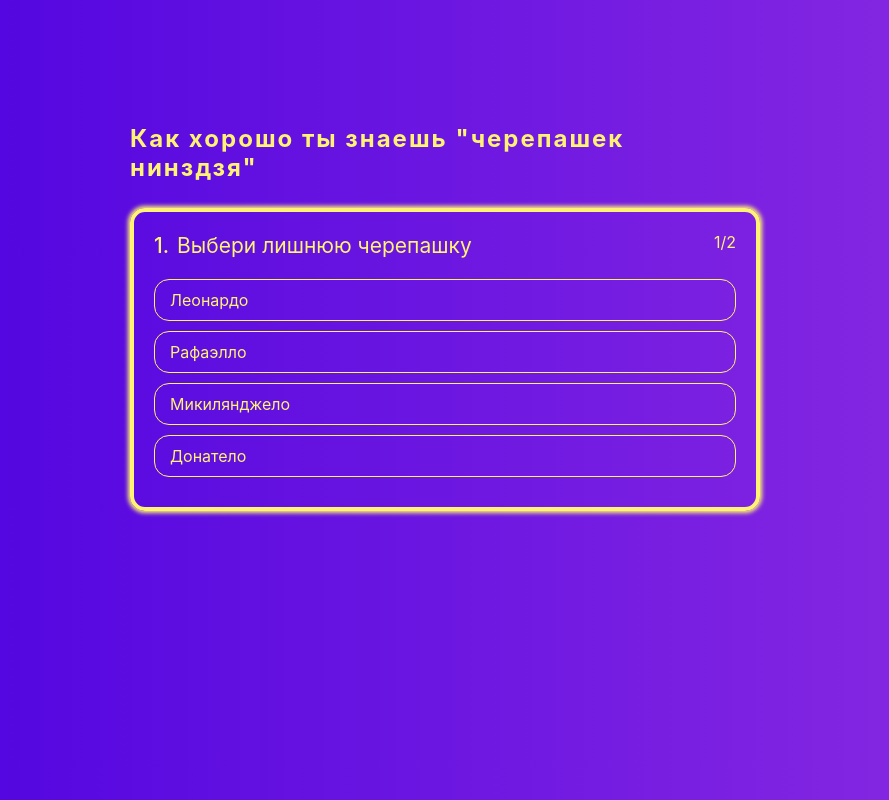
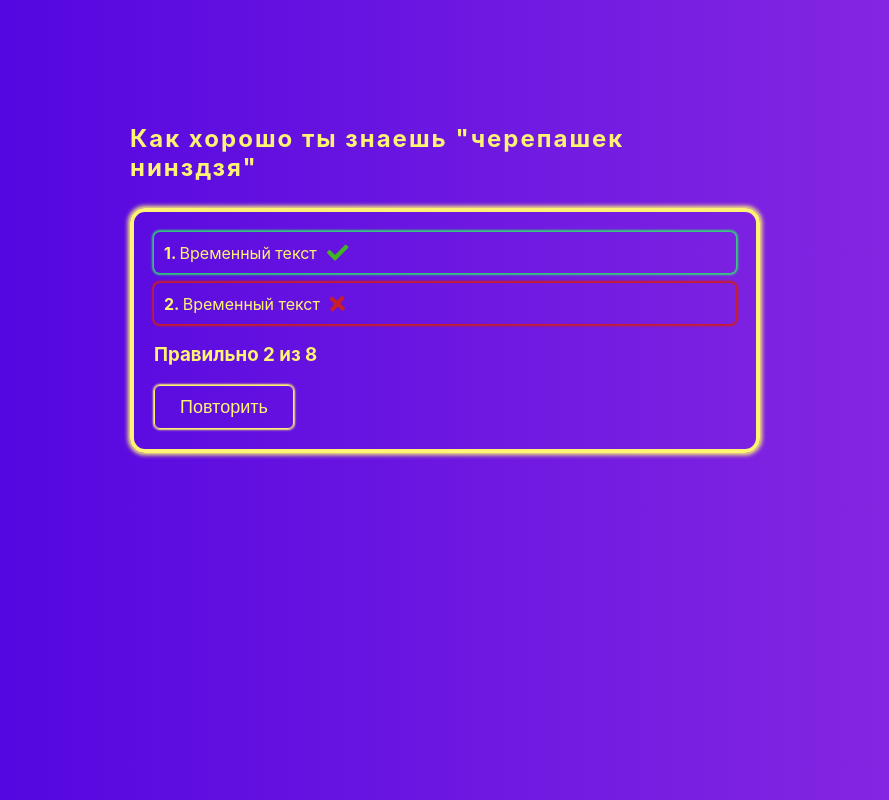
Before and after one commit to top-web-knurl/React-quiz, a React (Create React App) app: page / in a window 1280 px wide. Shown: the whole page, without its empty margins (195-1084 px from the left). Built offline with nearby package versions, Linux system fonts and the light colour scheme.

Commit message:
шаблон финальной страницы квиза, отображение результатов (53)

```diff
--- a/package.json
+++ b/package.json
@@ -3,6 +3,10 @@
   "version": "0.1.0",
   "private": true,
   "dependencies": {
+    "@fortawesome/fontawesome-svg-core": "^1.2.36",
+    "@fortawesome/free-regular-svg-icons": "^5.15.4",
+    "@fortawesome/free-solid-svg-icons": "^5.15.4",
+    "@fortawesome/react-fontawesome": "^0.1.17",
     "@testing-library/jest-dom": "^5.16.1",
     "@testing-library/react": "^12.1.2",
     "@testing-library/user-event": "^13.5.0",
--- a/public/index.html
+++ b/public/index.html
@@ -9,35 +9,10 @@
       name="description"
       content="Web site created using create-react-app"
     />
-    <link rel="apple-touch-icon" href="%PUBLIC_URL%/logo192.png" />
-    <!--
-      manifest.json provides metadata used when your web app is installed on a
-      user's mobile device or desktop. See https://developers.google.com/web/fundamentals/web-app-manifest/
-    -->
-    <link rel="manifest" href="%PUBLIC_URL%/manifest.json" />
-    <!--
-      Notice the use of %PUBLIC_URL% in the tags above.
-      It will be replaced with the URL of the `public` folder during the build.
-      Only files inside the `public` folder can be referenced from the HTML.
 
-      Unlike "/favicon.ico" or "favicon.ico", "%PUBLIC_URL%/favicon.ico" will
-      work correctly both with client-side routing and a non-root public URL.
-      Learn how to configure a non-root public URL by running `npm run build`.
-    -->
-    <title>React App</title>
+    <title>Quiz App</title>
   </head>
   <body>
-    <noscript>You need to enable JavaScript to run this app.</noscript>
     <div id="root"></div>
-    <!--
-      This HTML file is a template.
-      If you open it directly in the browser, you will see an empty page.
-
-      You can add webfonts, meta tags, or analytics to this file.
-      The build step will place the bundled scripts into the <body> tag.
-
-      To begin the development, run `npm start` or `yarn start`.
-      To create a production bundle, use `npm run build` or `yarn build`.
-    -->
   </body>
 </html>
--- /dev/null
+++ b/src/components/FinishedQuiz/FinishedQuiz.jsx
@@ -0,0 +1,36 @@
+import React from "react";
+import classes from './FinishedQuiz.module.css';
+import { FontAwesomeIcon } from '@fortawesome/react-fontawesome';
+import { faTimes, faCheck } from '@fortawesome/free-solid-svg-icons'
+const FinishedQuiz = props => {
+
+    const { FinishedQuiz, succsess, fail } = classes;
+
+    return (
+        <div className={FinishedQuiz}>
+            <ul>
+                <li className={succsess}>
+                    <strong>1. </strong>
+                    Временный текст
+                    <FontAwesomeIcon icon={faCheck} size="lg" />
+                </li>
+                <li className={fail}>
+                    <strong>2. </strong>
+                    Временный текст
+                    <FontAwesomeIcon icon={faTimes} spin size="lg" />
+                </li>
+            </ul>
+
+            <h3>
+                Правильно 2 из 8
+            </h3>
+
+            <nav>
+                <button>Повторить</button>
+            </nav>
+        </div>
+    )
+
+}
+
+export default FinishedQuiz;
--- /dev/null
+++ b/src/components/FinishedQuiz/FinishedQuiz.module.css
@@ -0,0 +1,72 @@
+.FinishedQuiz {
+    padding: 20px;
+    color: #FFF373;
+    box-shadow: 0px 0px 4px 2px #fff373;
+    border: 4px solid #FFF373;
+    border-radius: 15px;
+    width: 100%;
+    color: #FFF373;
+}
+
+.FinishedQuiz ul {
+    list-style: none;
+    padding: 0;
+    margin: 0;
+}
+
+.FinishedQuiz ul li {
+    padding: 10px;
+    border-radius: 6px;
+    margin-bottom: 10px;
+}
+
+.FinishedQuiz ul li svg {
+    margin-left: 10px;
+}
+
+.succsess {
+    border-color: rgb(64, 180, 35);
+    box-shadow: 0px 0px 2px 2px #2af366d3;
+}
+
+.succsess svg {
+    color: rgb(64, 180, 35);
+}
+
+.fail {
+    border-color: rgba(250, 42, 42, 0.877);
+    box-shadow: 0px 0px 2px 2px #ce1e1efb;
+
+}
+
+.fail svg {
+    color: #ce1e1efb;
+}
+
+.FinishedQuiz button {
+    font-size: 18px;
+    display: inline-block;
+    background: transparent;
+    line-height: 1;
+    color: #FFF373;
+    padding: 12px 25px;
+    box-shadow: 0px 0px 2px 1px #fff373;
+    border: 1px solid #FFF373;
+    border-radius: 6px;
+    cursor: pointer;
+    transition: .2s ease-in;
+}
+
+.FinishedQuiz button:hover,
+.FinishedQuiz button:focus {
+    background: #FFF373;
+    color: #4A00E0;
+    box-shadow: 0;
+    border-color: #8E2DE2;
+    transition: .25s ease;
+}
+
+.FinishedQuiz button:active {
+    transform: scale(.9);
+    transition: .1s all;
+}
--- a/src/containers/Quiz/Quiz.js
+++ b/src/containers/Quiz/Quiz.js
@@ -1,10 +1,12 @@
 import React, { Component } from "react";
 import ActiveQuiz from "../../components/ActiveQuiz/ActiveQuiz";
+import FinishedQuiz from "../../components/FinishedQuiz/FinishedQuiz";
 import classes from './Quiz.module.css';
 
 class Quiz extends Component {
 
     state = {
+        isFinished: true,
         activeQuestion: 0,
         answerState: null, //информация о текущем клике пользователя
         quiz: [
@@ -34,12 +36,12 @@ class Quiz extends Component {
     }
 
     onAnswerClickHandler = (answerId) => {
-        if(this.state.answerState){
+        if (this.state.answerState) {
             //берем единственное значение для проверки, если succsess то выходим
             // что бы при двойном клике не пропускало следущий вопрос
             const key = Object.values(this.state.answerState)[0];
 
-            if(key === 'succsess') {
+            if (key === 'succsess') {
                 return
             }
 
@@ -52,7 +54,9 @@ class Quiz extends Component {
             const timeout = window.setTimeout(() => {
 
                 if (this.isQuizFinished()) {
-                    return
+                    this.setState({
+                        isFinished: true,
+                    })
                 } else {
 
                     this.setState({
@@ -83,7 +87,12 @@ class Quiz extends Component {
 
                 <div className={QuizWrapper}>
                     <h1>Как хорошо ты знаешь "черепашек нинздзя"</h1>
-                    <ActiveQuiz
+                    {
+                        this.state.isFinished
+                            ? <FinishedQuiz
+
+                            />
+                            : <ActiveQuiz
                                 onAnswerClick={this.onAnswerClickHandler}
                                 question={this.state.quiz[this.state.activeQuestion].question}
                                 answers={this.state.quiz[this.state.activeQuestion].answers}
@@ -91,6 +100,8 @@ class Quiz extends Component {
                                 answerNumber={this.state.activeQuestion + 1}
                                 state={this.state.answerState}
                             />
+                    }
+
                 </div>
             </div>
         )
```
Also changed, not shown: 2 other files (tests, documents, lock files or other folders). Lines whose indentation alone changed are shown as unchanged.
